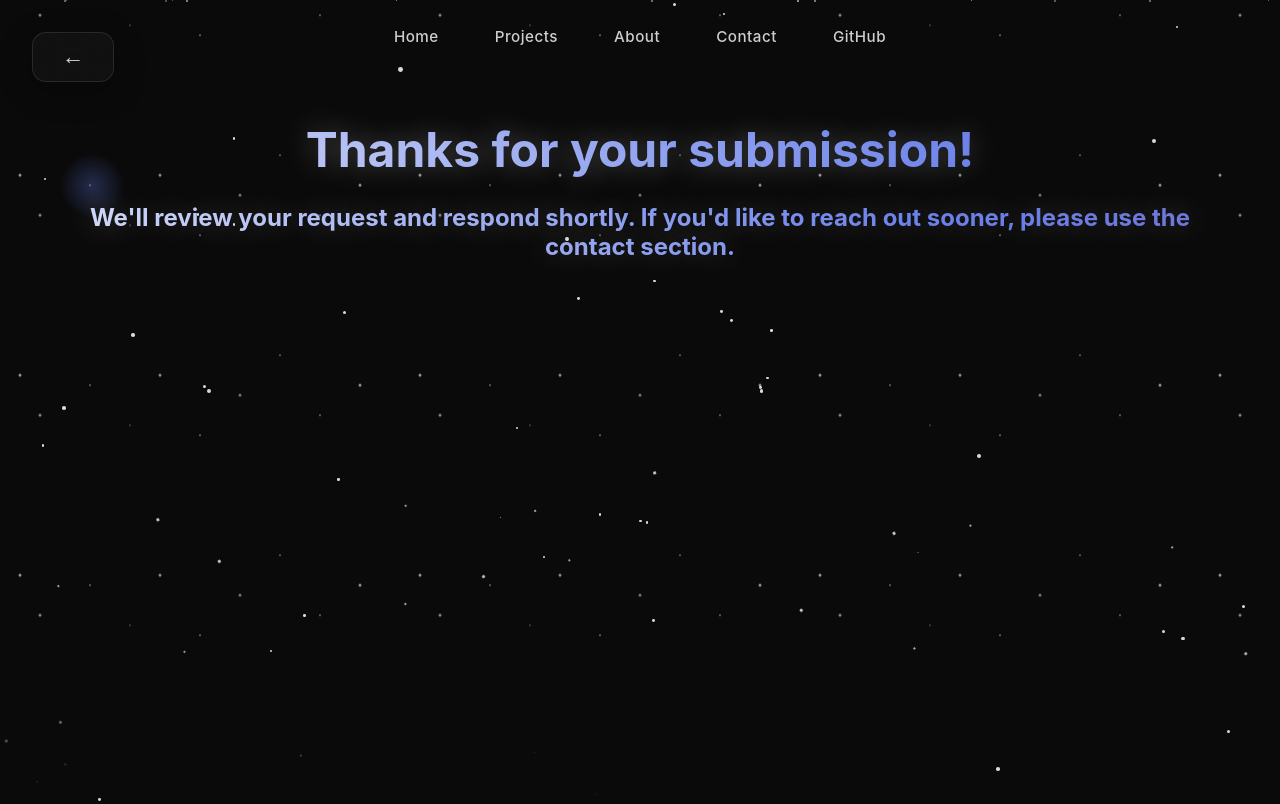
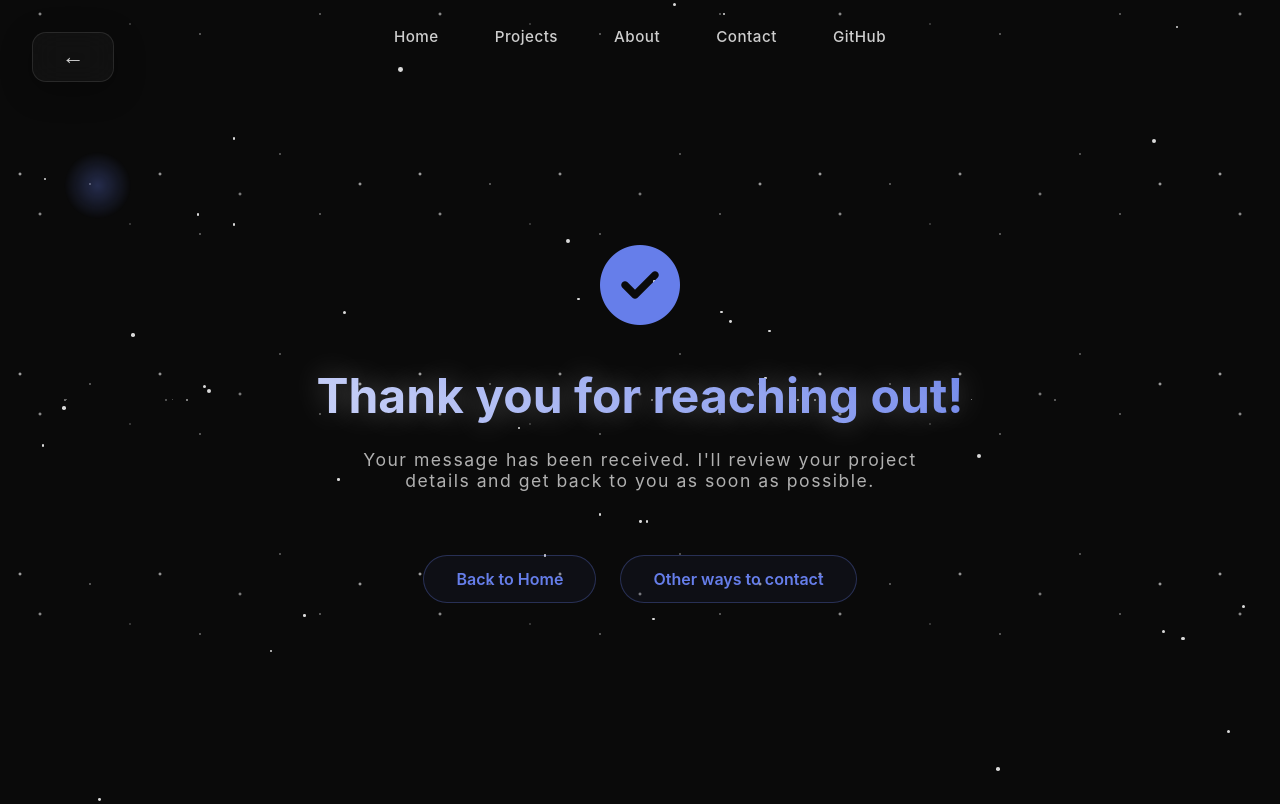
Before and after one commit to Zaraki4707/my-portfolio, a website: page pages/thankSubmit.html in a window 1280 px wide. Shown: the top 804 px of the page. Drawn offline with Linux system fonts and the light colour scheme.

Commit message:
Update post-submission flow: Removed alert and improved thank you page UI with fashionstic design

```diff
--- a/pages/thankSubmit.html
+++ b/pages/thankSubmit.html
@@ -6,8 +6,9 @@
     <title>Thank you!</title>
     <link rel="stylesheet" href="../css/cssOfPortfolio.css">
     <link rel="icon" href="../assets/my icon.png">
+    <link rel="stylesheet" href="https://cdnjs.cloudflare.com/ajax/libs/font-awesome/6.4.0/css/all.min.css">
 </head>
-<body>
+<body class="no-scroll">
     <!-- Back Button -->
     <button class="back-button" aria-label="Go back">&larr;</button>
 
@@ -40,9 +41,26 @@
     </div>
 
 <div class="content">
-    <h1>Thanks for your submission!</h1>
-    <h2>We'll review your request and respond shortly. If you'd like to reach out sooner, please use the contact section.</h2>
+    <div class="success-icon" style="font-size: 5rem; color: #667eea; margin-bottom: 2rem; animation: scaleUp 0.6s cubic-bezier(0.175, 0.885, 0.32, 1.275);">
+        <i class="fas fa-check-circle"></i>
+    </div>
+    <h1>Thank you for reaching out!</h1>
+    <p class="subtitle" style="font-size: 1.1rem; max-width: 600px; margin: 0 auto 2.5rem; color: rgba(255,255,255,0.8);">
+        Your message has been received. I'll review your project details and get back to you as soon as possible.
+    </p>
+
+    <div class="internal-links">
+        <a href="../index.html">Back to Home</a>
+        <a href="./contact.html">Other ways to contact</a>
+    </div>
 </div>
+
+<style>
+@keyframes scaleUp {
+    from { transform: scale(0); opacity: 0; }
+    to { transform: scale(1); opacity: 1; }
+}
+</style>
     <script src="../js/script.js"></script>
 
 </body>
```
Also changed, not shown: pages/Clientinfo.html (+0 -1 lines).
